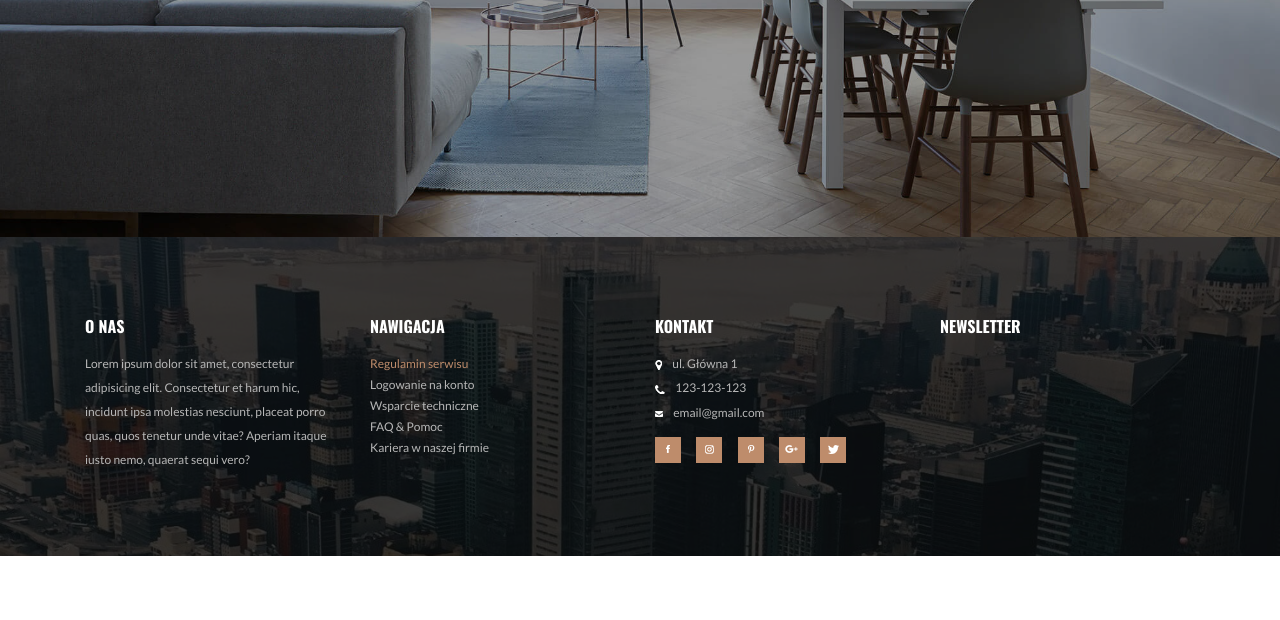
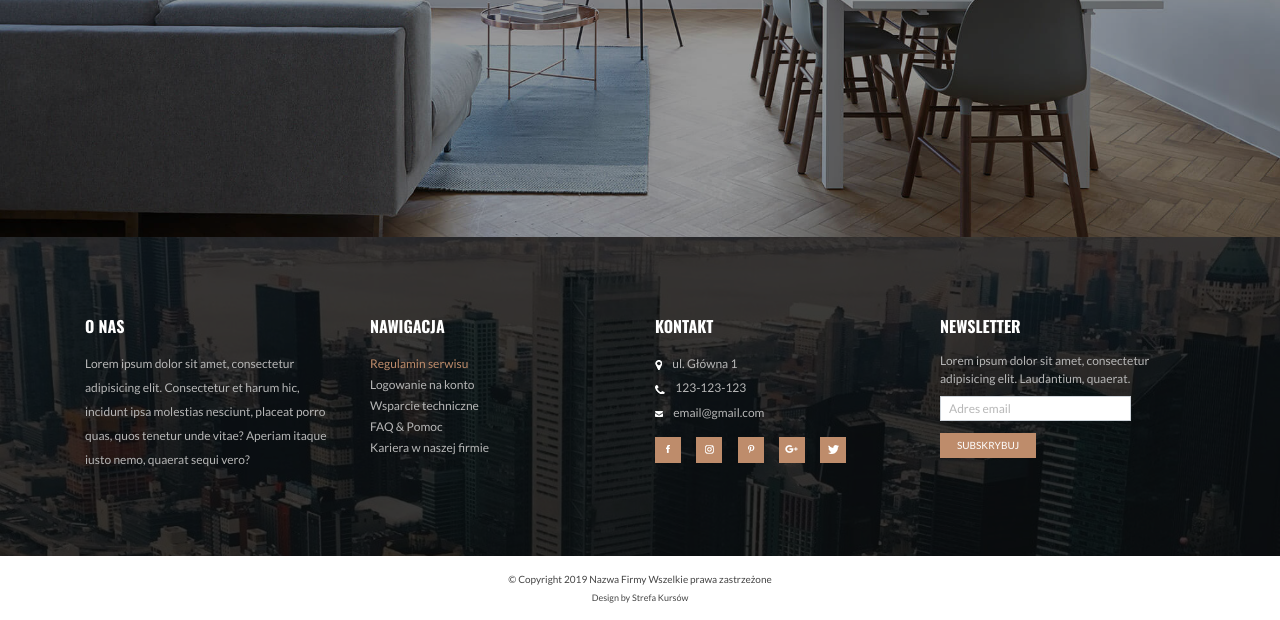
Before and after one commit to mstankiewicz1/Bootstrap-Praktyczny-Projekt, a website: page index.html in a window 1280 px wide. Shown: the part 419-1039 px from the top of the page. Before the commit the page ends 975 px from the top, so only its background shows below. Drawn offline with nearby package versions, Linux system fonts and the light colour scheme.

Commit message:
Postępy 18.06.19r godz 01:48

```diff
--- a/index.html
+++ b/index.html
@@ -134,17 +134,23 @@
                 <div class="col-md-6 col-lg-3 mb-5">
                     <h4 class="text-uppercase text-white mb-3">Newsletter</h4>
                     <form action="">
-
-
-
+                        <div class="form-group sk-newsletter-form-group">
+                            <label class="sk-footer-text" for="email">Lorem ipsum dolor sit amet, consectetur adipisicing elit. Laudantium, quaerat.</label>
+                            <input class="form-control form-control-sm w-75 sk-newsletter-form-control" type="email" id="email" placeholder="Adres email">
+                        </div>
+                        <button class="btn btn-primary text-white text-uppercase sk-newsletter-btn">Subskrybuj</button>
                     </form>
                 </div>
             </div>
         </div>
     </div>
-
-
-
+    <!--Stopka copyright-->
+    <div class="sk-copy">
+        <div class="container text-center">
+            <span class="d-block">&copy; Copyright 2019 Nazwa Firmy Wszelkie prawa zastrzeżone</span>
+            <span class="d-block sk-copy-second">Design by Strefa Kursów</span>
+        </div>
+    </div>
 
 </body>
 </html>
--- a/source/custom/components/_footer.scss
+++ b/source/custom/components/_footer.scss
@@ -33,3 +33,29 @@
 .sk-social-box {
   @include sk-size(26px, 26px);
 }
+
+//kolumna newslettera
+.sk-newsletter-form-group {
+  margin-bottom: .75rem;
+}
+
+.sk-newsletter-form-control {
+  height: 1.55rem;
+  font-size: .75rem;
+}
+
+.sk-newsletter-btn {
+  padding: .25rem 1rem;
+  font-size: .625rem;
+}
+
+//sekcja copyright
+.sk-copy {
+  padding: 1rem 0;
+  font-size: .625rem;
+}
+
+.sk-copy-second {
+  margin-top: .25rem;
+  font-size: .5625rem;
+}
```
Also changed, not shown: style/style.css.
